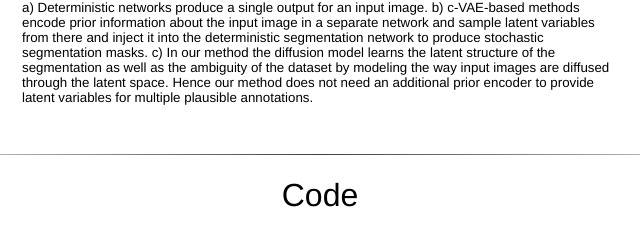
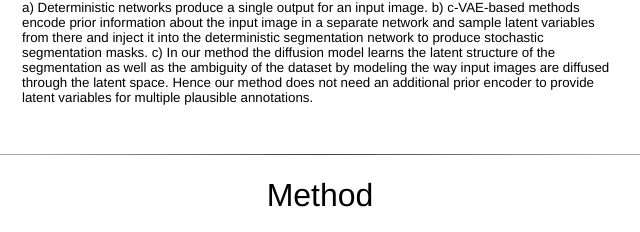
Before and after one commit to aimansnigdha/cimd, a plain HTML site: page index.html in a window 1280 px wide. Shown: the part 1395-1627 px from the top of the page, 320-960 px from the left. Drawn offline with Linux system fonts and the light colour scheme; a script that the page names is missing.

Commit message:
Update index.html

```diff
--- a/index.html
+++ b/index.html
@@ -269,7 +269,7 @@
 	</table>
 	<br>
 	<hr>
-	<center><h1>Code</h1></center>
+	<center><h1>Method</h1></center>
 
 	<table align=center width=420px>
 		<center>
```
